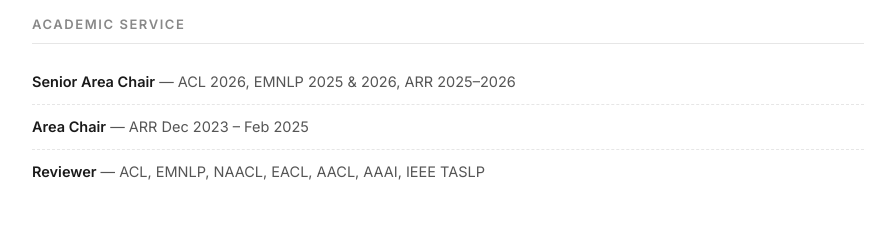
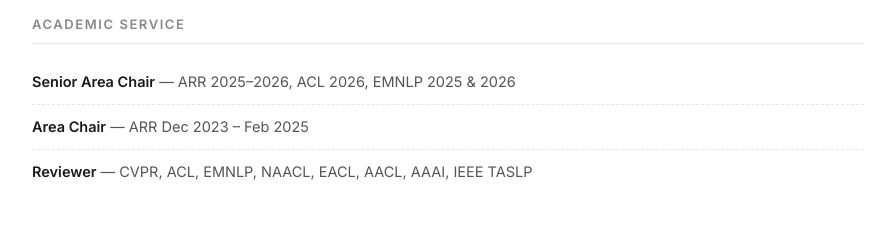
Before and after one commit to supakjk/supakjk.github.io, a plain HTML site: page index.html in a window 1280 px wide. Shown: the part 3980-4214 px from the top of the page, without its empty margins (192-1087 px from the left). Drawn offline with Linux system fonts and the light colour scheme.

Commit message:
Reorder academic service roles in index.html

```diff
--- a/index.html
+++ b/index.html
@@ -490,9 +490,9 @@
 		<section>
 			<h2>Academic Service</h2>
 			<ul class="service-list">
-				<li><span><strong>Senior Area Chair</strong> — ACL 2026, EMNLP 2025 &amp; 2026, ARR 2025–2026</span></li>
+				<li><span><strong>Senior Area Chair</strong> — ARR 2025–2026, ACL 2026, EMNLP 2025 &amp; 2026</span></li>
 				<li><span><strong>Area Chair</strong> — ARR Dec 2023 – Feb 2025</span></li>
-				<li><span><strong>Reviewer</strong> — ACL, EMNLP, NAACL, EACL, AACL, AAAI, IEEE TASLP</span></li>
+				<li><span><strong>Reviewer</strong> — CVPR, ACL, EMNLP, NAACL, EACL, AACL, AAAI, IEEE TASLP</span></li>
 			</ul>
 		</section>
 
```
